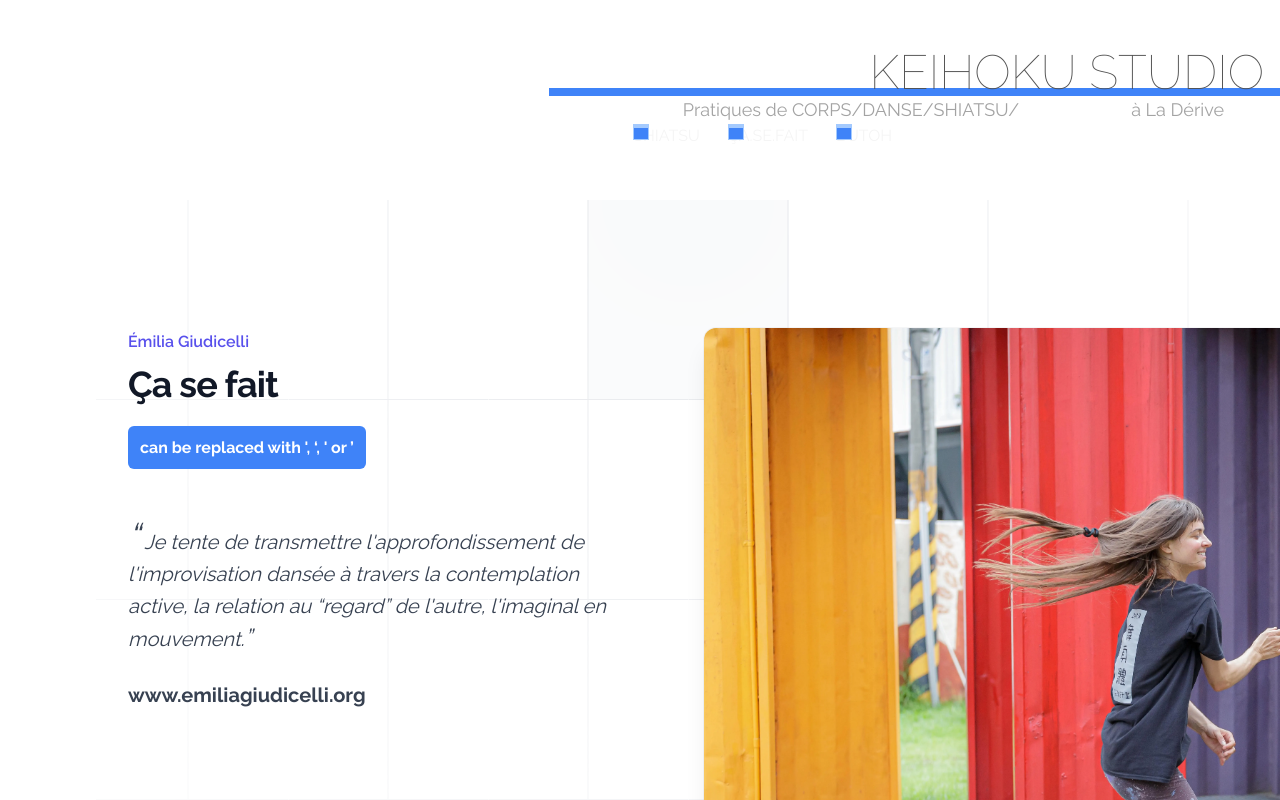
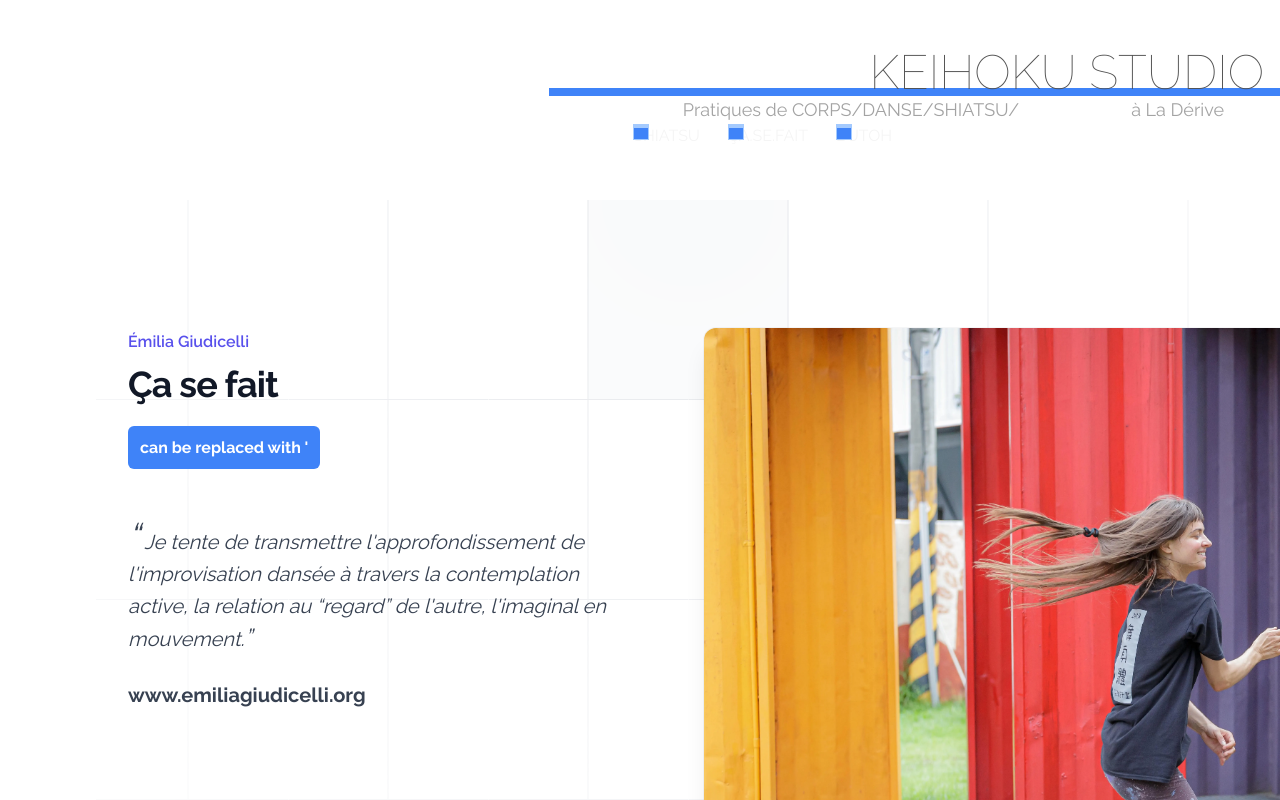
Before and after one commit to jolysnicolas1/keihoku, a Next.js app: page /ca-se-fait in a window 1280 px wide. Shown: the top 800 px of the page. Built offline with nearby package versions, Linux system fonts and the light colour scheme.

Commit message:
test apostropphes

```diff
--- a/app/ca-se-fait/TwCaSeFait.tsx
+++ b/app/ca-se-fait/TwCaSeFait.tsx
@@ -39,7 +39,7 @@ export default function TwCaSeFait() {
               <h1 className="mt-2 text-3xl font-bold tracking-tight text-gray-900 sm:text-4xl">Ça se fait</h1>
               <div className="py-8">
                 <Link target="blank" className="bg-blue-500 text-white font-bold rounded-md p-3 my-5 hover:bg-blue-400 duration-500" href="https://notionforms.io/forms/inscription-ca-se-fait-3-mhqvjx">
-                can be replaced with &apos;, &lsquo;, &#39; or &rsquo;
+                can be replaced with &apos;
                 </Link>
               </div>
               <p className="mt-6 text-xl leading-8 text-gray-700 italic">
```
